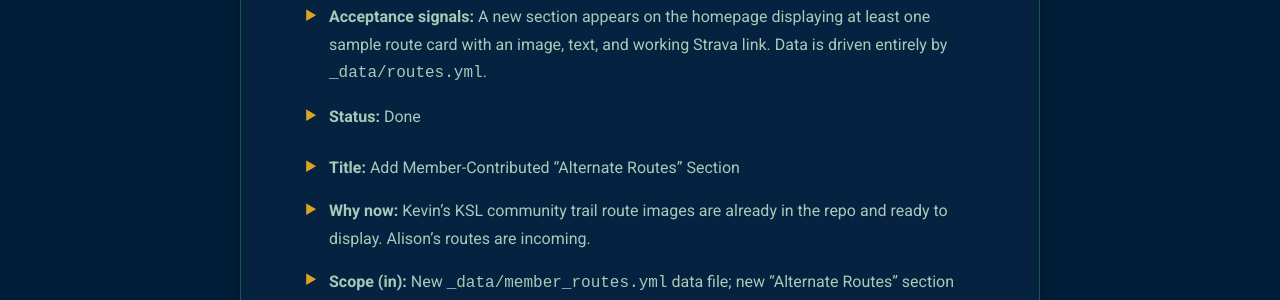
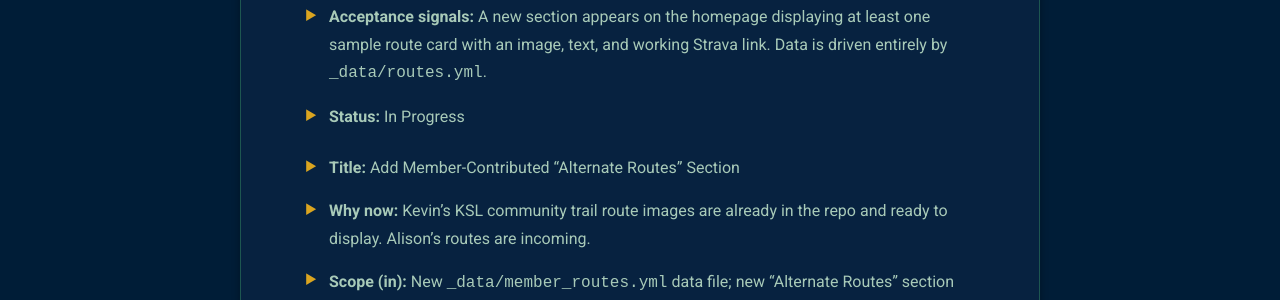
Before and after one commit to dekay2001/dover-run-club-website, a Jekyll site: the page built from design/website-roadmap.md, in a window 1280 px wide and 900 px high, scrolled down 2980 px. Shown: the part 153-453 px from the top of the window. Built offline with Jekyll 4.4.1, drawn with Linux system fonts in a browser that asks for light colours; our own code applies the rules of GitHub Pages for plain Markdown files.

Commit message:
docs: temporarily set Common Routes status to In Progress for PR demonstration

```diff
--- a/design/website-roadmap.md
+++ b/design/website-roadmap.md
@@ -73,7 +73,7 @@ Ideas can be generated by the idea agent, planned by the planning agent, impleme
 - **Priority:** P1
 - **Effort:** M
 - **Acceptance signals:** A new section appears on the homepage displaying at least one sample route card with an image, text, and working Strava link. Data is driven entirely by `_data/routes.yml`.
-- **Status:** Done
+- **Status:** In Progress
 
 - **Title:** Add Member-Contributed "Alternate Routes" Section
 - **Why now:** Kevin's KSL community trail route images are already in the repo and ready to display. Alison's routes are incoming.
```
